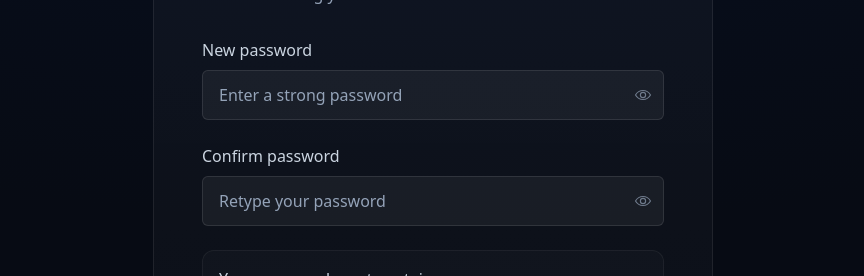
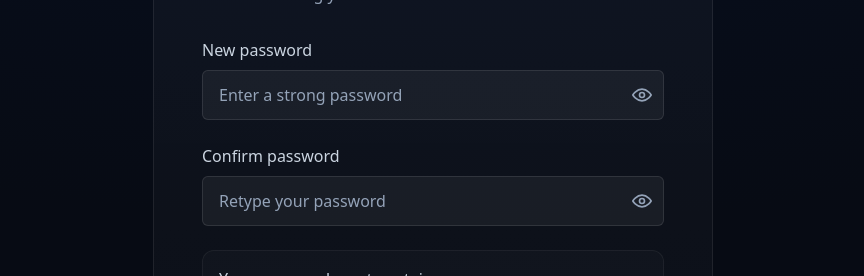
Before and after one commit to montelioncapital/montelion-app-v1, a Next.js app: page /auth/confirm/set-password in a window 1280 px wide. Shown: the part 172-448 px from the top of the page, without its empty margins (207-1071 px from the left). Built offline with nearby package versions, Linux system fonts and the light colour scheme.

Commit message:
Update SetPasswordClient.jsx

```diff
--- a/app/auth/confirm/set-password/SetPasswordClient.jsx
+++ b/app/auth/confirm/set-password/SetPasswordClient.jsx
@@ -71,37 +71,52 @@ export default function SetPasswordPage() {
                 value={pwd}
                 onChange={(e) => setPwd(e.target.value)}
                 placeholder="Enter a strong password"
-                className="mc-input pr-12"
+                className="mc-input pr-11"
                 autoComplete="new-password"
                 required
               />
               <button
                 type="button"
+                onClick={() => setShow1((s) => !s)}
+                className="absolute right-3 top-1/2 -translate-y-1/2 text-slate-400 hover:text-slate-300"
                 aria-label={show1 ? "Hide password" : "Show password"}
-                onClick={() => setShow1((v) => !v)}
-                className="absolute right-3 top-1/2 -translate-y-1/2 text-slate-400 hover:text-slate-100 transition-colors focus:outline-none"
               >
-                <svg
-                  xmlns="http://www.w3.org/2000/svg"
-                  width="18"
-                  height="18"
-                  viewBox="0 0 24 24"
-                  fill="none"
-                  className="opacity-70"
-                >
+                {show1 ? (
+                  // eye-off
+                  <svg width="20" height="20" viewBox="0 0 24 24" fill="none">
                     <path
-                    d="M2 12s3.5-6 10-6 10 6 10 6-3.5 6-10 6-10-6-10-6Z"
+                      d="M3 3l18 18"
                       stroke="currentColor"
-                    strokeWidth="1.5"
+                      strokeWidth="2"
+                      strokeLinecap="round"
+                    />
+                    <path
+                      d="M10.58 10.58A3 3 0 0012 15a3 3 0 002.42-4.42M9.88 5.09A10.94 10.94 0 0112 5c5.52 0 9 4.5 9 7-.23.83-1.07 2.19-2.54 3.53M6.53 6.53C4.51 7.74 3.23 9.3 3 12c0 2.5 3.48 7 9 7 1.21 0 2.34-.21 3.36-.6"
+                      stroke="currentColor"
+                      strokeWidth="2"
+                      strokeLinecap="round"
+                      strokeLinejoin="round"
+                    />
+                  </svg>
+                ) : (
+                  // eye
+                  <svg width="20" height="20" viewBox="0 0 24 24" fill="none">
+                    <path
+                      d="M1 12s4-7 11-7 11 7 11 7-4 7-11 7S1 12 1 12z"
+                      stroke="currentColor"
+                      strokeWidth="2"
+                      strokeLinecap="round"
+                      strokeLinejoin="round"
                     />
                     <circle
                       cx="12"
                       cy="12"
-                    r="3.5"
+                      r="3"
                       stroke="currentColor"
-                    strokeWidth="1.5"
+                      strokeWidth="2"
                     />
                   </svg>
+                )}
               </button>
             </div>
           </div>
@@ -115,37 +130,52 @@ export default function SetPasswordPage() {
                 value={pwd2}
                 onChange={(e) => setPwd2(e.target.value)}
                 placeholder="Retype your password"
-                className="mc-input pr-12"
+                className="mc-input pr-11"
                 autoComplete="new-password"
                 required
               />
               <button
                 type="button"
+                onClick={() => setShow2((s) => !s)}
+                className="absolute right-3 top-1/2 -translate-y-1/2 text-slate-400 hover:text-slate-300"
                 aria-label={show2 ? "Hide password" : "Show password"}
-                onClick={() => setShow2((v) => !v)}
-                className="absolute right-3 top-1/2 -translate-y-1/2 text-slate-400 hover:text-slate-100 transition-colors focus:outline-none"
               >
-                <svg
-                  xmlns="http://www.w3.org/2000/svg"
-                  width="18"
-                  height="18"
-                  viewBox="0 0 24 24"
-                  fill="none"
-                  className="opacity-70"
-                >
+                {show2 ? (
+                  // eye-off
+                  <svg width="20" height="20" viewBox="0 0 24 24" fill="none">
                     <path
-                    d="M2 12s3.5-6 10-6 10 6 10 6-3.5 6-10 6-10-6-10-6Z"
+                      d="M3 3l18 18"
                       stroke="currentColor"
-                    strokeWidth="1.5"
+                      strokeWidth="2"
+                      strokeLinecap="round"
+                    />
+                    <path
+                      d="M10.58 10.58A3 3 0 0012 15a3 3 0 002.42-4.42M9.88 5.09A10.94 10.94 0 0112 5c5.52 0 9 4.5 9 7-.23.83-1.07 2.19-2.54 3.53M6.53 6.53C4.51 7.74 3.23 9.3 3 12c0 2.5 3.48 7 9 7 1.21 0 2.34-.21 3.36-.6"
+                      stroke="currentColor"
+                      strokeWidth="2"
+                      strokeLinecap="round"
+                      strokeLinejoin="round"
+                    />
+                  </svg>
+                ) : (
+                  // eye
+                  <svg width="20" height="20" viewBox="0 0 24 24" fill="none">
+                    <path
+                      d="M1 12s4-7 11-7 11 7 11 7-4 7-11 7S1 12 1 12z"
+                      stroke="currentColor"
+                      strokeWidth="2"
+                      strokeLinecap="round"
+                      strokeLinejoin="round"
                     />
                     <circle
                       cx="12"
                       cy="12"
-                    r="3.5"
+                      r="3"
                       stroke="currentColor"
-                    strokeWidth="1.5"
+                      strokeWidth="2"
                     />
                   </svg>
+                )}
               </button>
             </div>
           </div>
```
Lines whose indentation alone changed are shown as unchanged.
